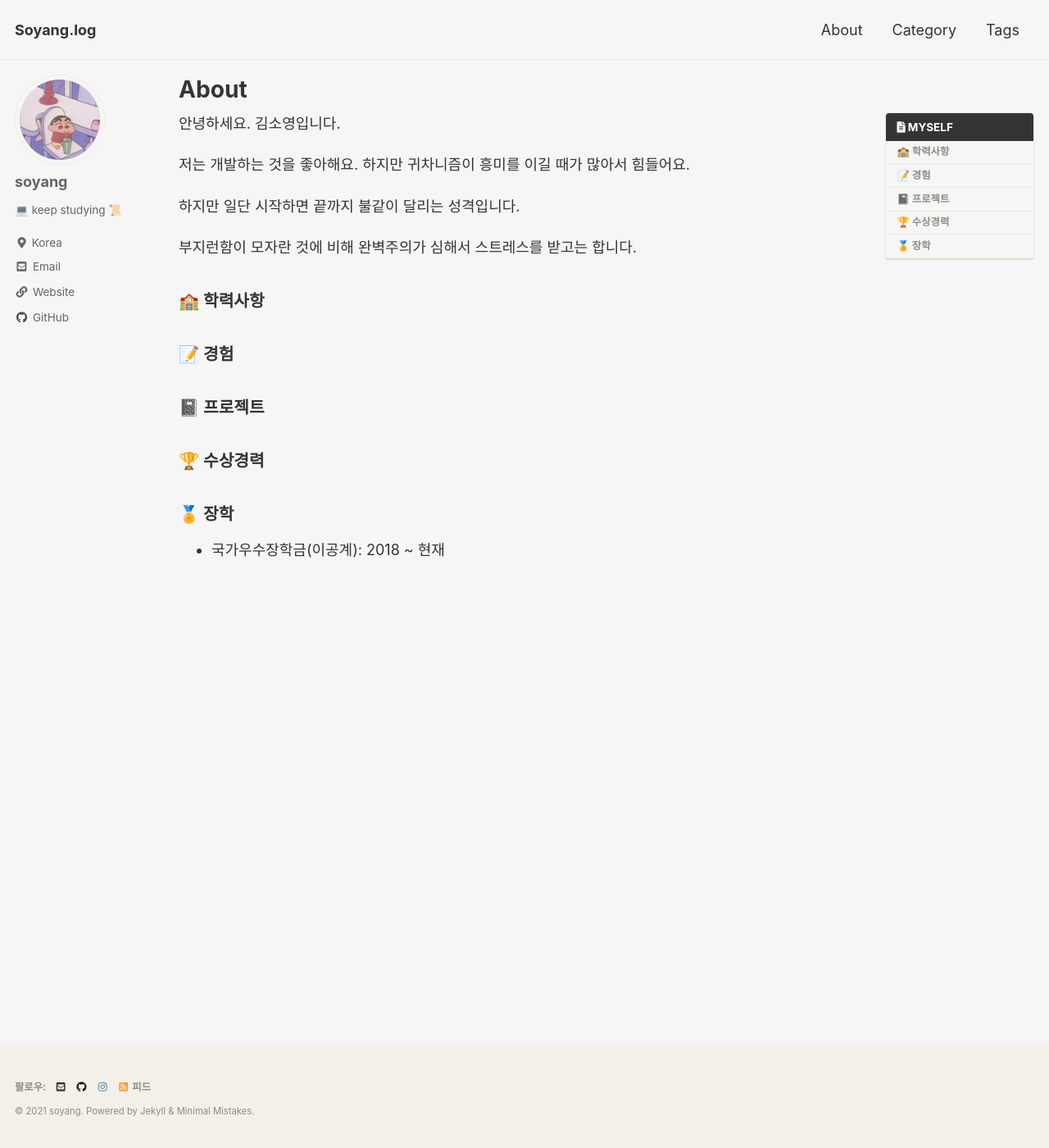
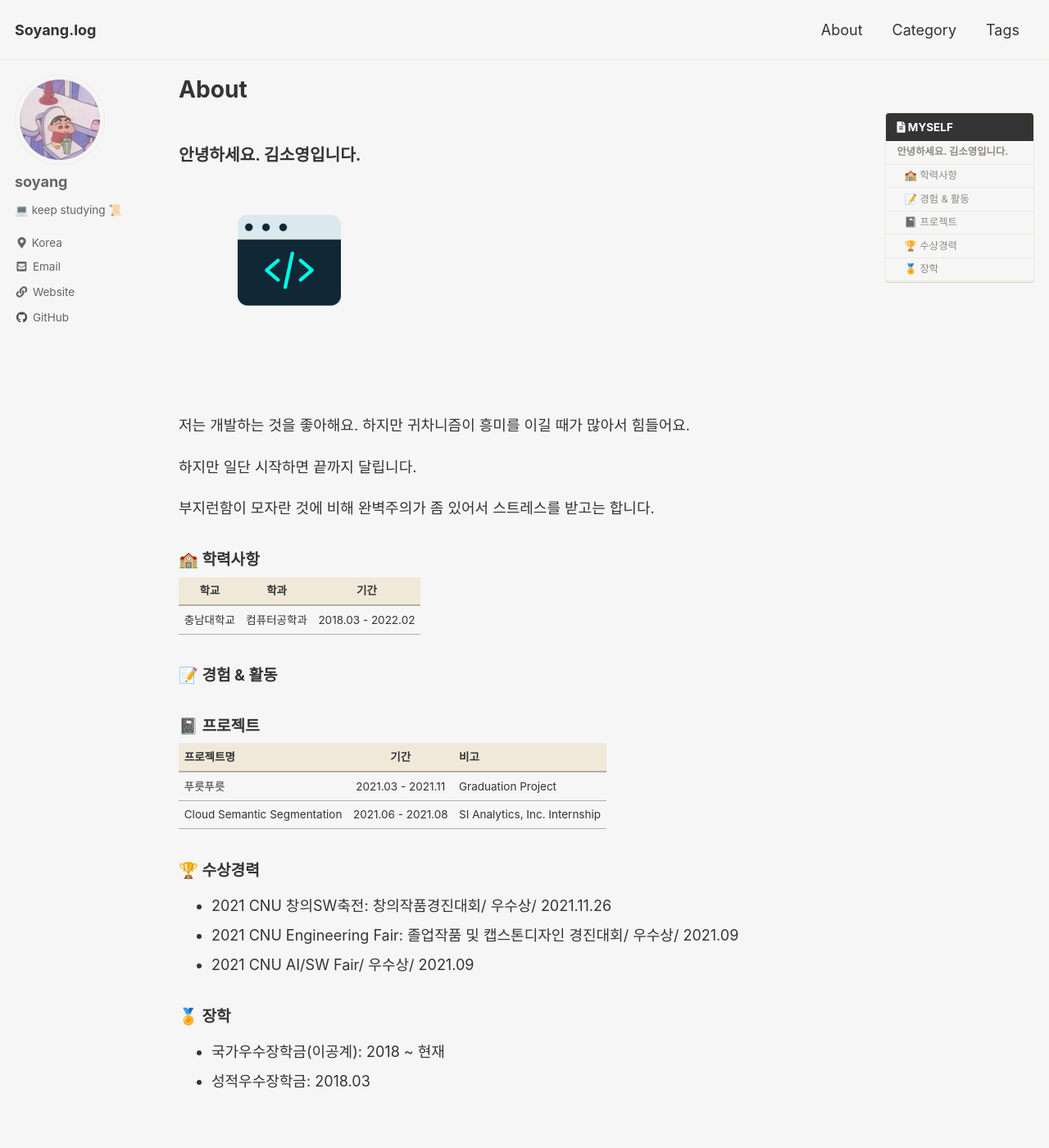
Before and after one commit to kimsoyeong/kimsoyeong-github.io, a Jekyll site: the page built from _pages/about.md, in a window 1280 px wide and 1400 px high. Shown: the whole window at 82% size. Built offline with Jekyll 4.4.1, drawn with Linux system fonts in a browser that asks for light colours; cached includes are drawn as plain includes.

Commit message:
Update about.md

```diff
--- a/_pages/about.md
+++ b/_pages/about.md
@@ -4,27 +4,59 @@ title: "About"
 toc: true
 toc_sticky: true
 toc_label: "MYSELF"
+
 ---
 
-<!-- ![icon](/assets/logo.ico/apple-icon-120x120.png) -->
+### 안녕하세요. 김소영입니다.
 
-안녕하세요. 김소영입니다.
+![icon](/assets/logo.ico/mstile-150x150.png)
+
 
 저는 개발하는 것을 좋아해요. 하지만 귀차니즘이 흥미를 이길 때가 많아서 힘들어요.
 
-하지만 일단 시작하면 끝까지 불같이 달리는 성격입니다.
+하지만 일단 시작하면 끝까지 달립니다.
 
-부지런함이 모자란 것에 비해 완벽주의가 심해서 스트레스를 받고는 합니다.
-
-### 🏫 학력사항
+부지런함이 모자란 것에 비해 완벽주의가 좀 있어서 스트레스를 받고는 합니다.
 
 
-### 📝 경험
 
-### 📓 프로젝트
 
-### 🏆 수상경력
 
-### 🏅 장학
+#### 🏫 학력사항
+
+|    학교    |     학과     |       기간        |
+| :--------: | :----------: | :---------------: |
+| 충남대학교 | 컴퓨터공학과 | 2018.03 - 2022.02 |
+
+
+
+
+
+
+#### 📝 경험 & 활동
+
+
+
+#### 📓 프로젝트
+
+| 프로젝트명                  |       기간        | 비고                          |
+| :-------------------------- | :---------------: | :---------------------------- |
+| 푸릇푸릇                    | 2021.03 - 2021.11 | Graduation Project            |
+| Cloud Semantic Segmentation | 2021.06 - 2021.08 | SI Analytics, Inc. Internship |
+
+
+
+
+#### 🏆 수상경력
+
+- 2021 CNU 창의SW축전: 창의작품경진대회/ 우수상/ 2021.11.26
+- 2021 CNU Engineering Fair: 졸업작품 및 캡스톤디자인 경진대회/ 우수상/ 2021.09
+- 2021 CNU AI/SW Fair/ 우수상/ 2021.09
+
+
+
+
+#### 🏅 장학
 
 - 국가우수장학금(이공계): 2018 ~ 현재
+- 성적우수장학금: 2018.03
```
